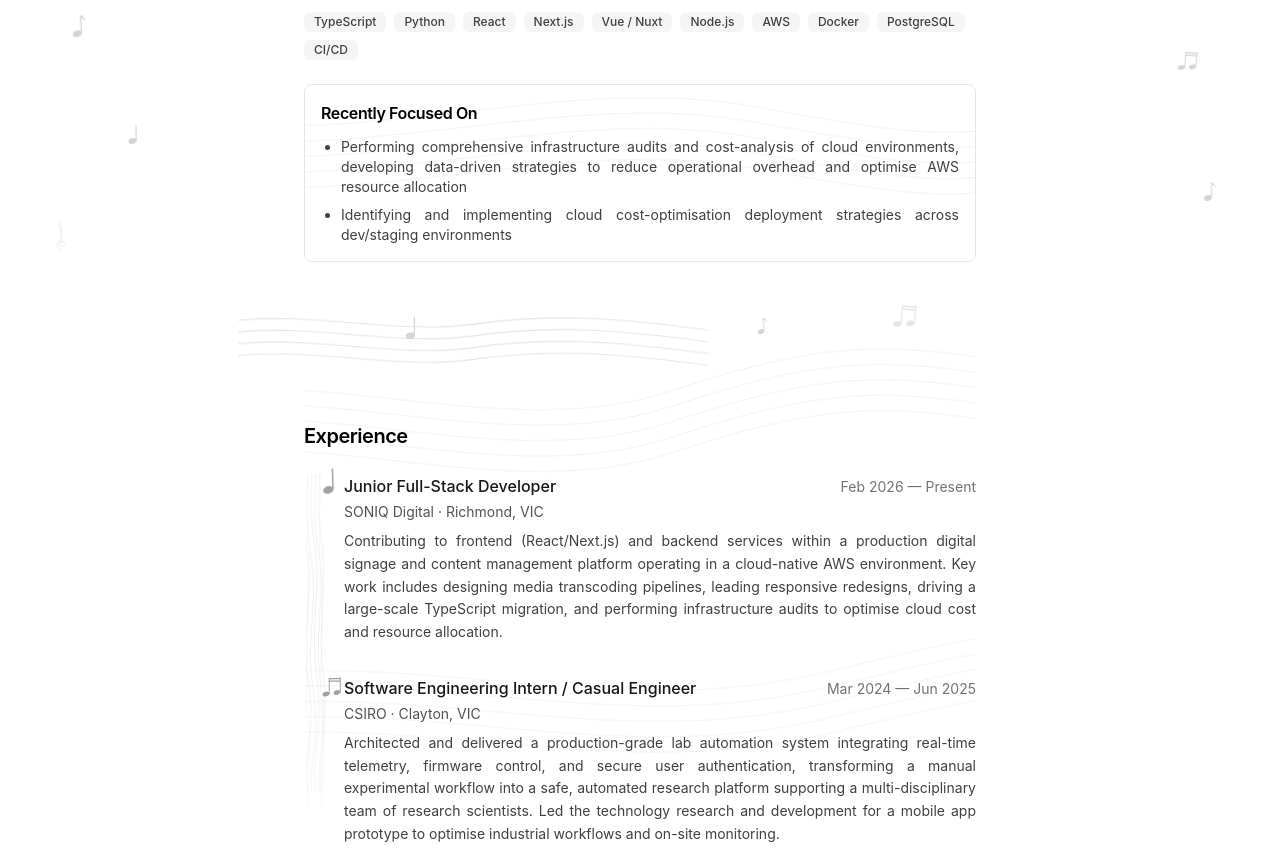
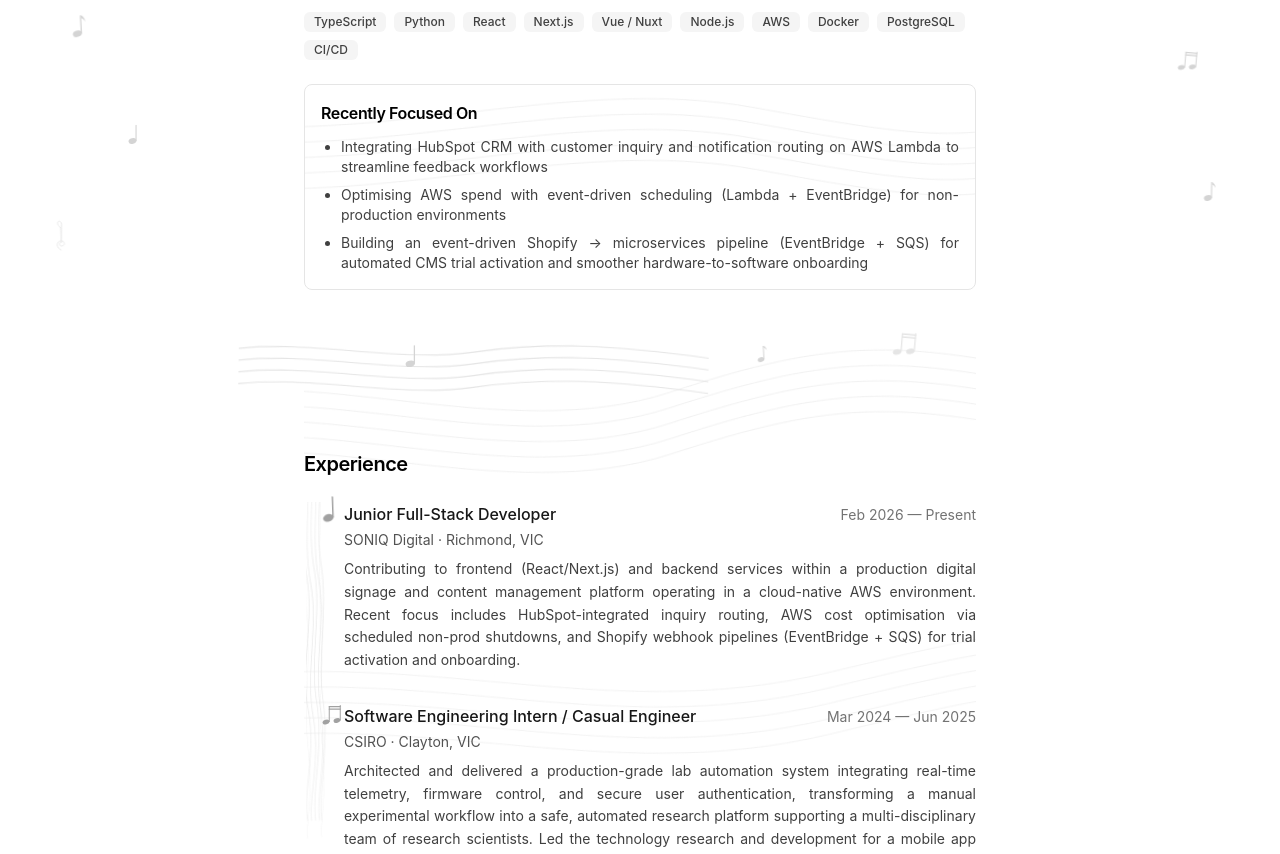
Before and after one commit to giabaobui-nedy/portfolio-website, a Next.js app: page / in a window 1280 px wide. Shown: the part 500-1354 px from the top of the page. Built offline with nearby package versions, Linux system fonts and the light colour scheme.

Commit message:
(2026.05.11) update content

```diff
--- a/app/page.tsx
+++ b/app/page.tsx
@@ -100,13 +100,17 @@
           </h2>
           <ul className="list-disc pl-5 space-y-2 text-sm text-neutral-700 dark:text-neutral-300">
             <li>
-              Performing comprehensive infrastructure audits and cost-analysis
-              of cloud environments, developing data-driven strategies to reduce
-              operational overhead and optimise AWS resource allocation
+              Integrating HubSpot CRM with customer inquiry and notification
+              routing on AWS Lambda to streamline feedback workflows
             </li>
             <li>
-              Identifying and implementing cloud cost-optimisation deployment
-              strategies across dev/staging environments
+              Optimising AWS spend with event-driven scheduling (Lambda +
+              EventBridge) for non-production environments
+            </li>
+            <li>
+              Building an event-driven Shopify → microservices pipeline
+              (EventBridge + SQS) for automated CMS trial activation and
+              smoother hardware-to-software onboarding
             </li>
           </ul>
         </div>
@@ -132,11 +136,11 @@
               <p className="text-sm text-neutral-700 dark:text-neutral-300 leading-relaxed">
                 Contributing to frontend (React/Next.js) and backend services
                 within a production digital signage and content management
-                platform operating in a cloud-native AWS environment. Key work
-                includes designing media transcoding pipelines, leading
-                responsive redesigns, driving a large-scale TypeScript
-                migration, and performing infrastructure audits to optimise
-                cloud cost and resource allocation.
+                platform operating in a cloud-native AWS environment. Recent
+                focus includes HubSpot-integrated inquiry routing, AWS cost
+                optimisation via scheduled non-prod shutdowns, and Shopify
+                webhook pipelines (EventBridge + SQS) for trial activation and
+                onboarding.
               </p>
             </div>
           </TimelineItem>
--- a/app/work/page.tsx
+++ b/app/work/page.tsx
@@ -41,6 +41,9 @@
       'Git/GitHub',
       'CI/CD',
       'GitHub Actions',
+      'EventBridge',
+      'SQS',
+      'HubSpot',
     ],
     bullets: [
       'Contributing to frontend (React/Next.js) and backend services (microservices-based and event-driven) within a production digital signage and content management platform operating in a cloud-native AWS environment.',
@@ -54,9 +57,12 @@
       'Engineered the migration of device communication protocols to a modern cloud-native synchronisation service, improving real-time data reliability and system scalability across distributed signage displays.',
       'Implemented responsive layout support for portrait (1080×1920) and landscape (1920×1080) digital signage displays, ensuring consistent rendering across different screen orientations used in real-world deployments.',
       'Participated in debugging and resolving production issues as reported during QA, ensuring system reliability and minimal disruption to live deployments and improving UX.',
-      'Designed and implemented a scalable user inquiry service enabling automated feedback routing to support teams (Lambda → AWS SES).',
-      'Performed a comprehensive infrastructure audit and cost-analysis of cloud environments, developing data-driven strategies to reduce operational overhead and optimise AWS resource allocation.',
-      'Performed infrastructure audits to identify and implement cloud cost-optimisation deployment strategies.',
+      'Engineered a scalable user inquiry and notification routing service using AWS Lambda, integrating with HubSpot CRM to automate and streamline customer feedback workflows.',
+      'Designed and deployed an event-driven infrastructure scheduling service (AWS Lambda + EventBridge) to automatically shut down non-production environments, reducing development costs by 10–12% and staging costs by 33% through time-based optimisation.',
+      'Analysed an existing data integration architecture and proposed a simplified serverless alternative to achieve eventual consistency while reducing system complexity and infrastructure cost.',
+      'Led a TypeScript migration and architected a scalable frontend system with modular feature design, layered hooks, and strict type-safe boundaries.',
+      'Built automated validation tooling to enforce architectural constraints, reducing coupling and ensuring consistent code quality, particularly for AI-assisted development.',
+      'Currently working on an event-driven integration pipeline connecting Shopify webhooks to internal microservices (EventBridge + SQS), enabling automated CMS trial activation flows and reducing customer onboarding friction between hardware purchases and software usage.',
     ],
   },
   {
@@ -94,6 +100,7 @@
       'Conducted structured evaluation of cross-platform technologies (Flutter, .NET MAUI, React Native), guiding architectural decisions based on performance, maintainability, and alignment with existing tech stacks.',
       'Applied end-to-end SDLC practices including requirements analysis, iterative prototyping, Jira-based task tracking, Git version control, formal SRS/SDD documentation, commissioning support, and knowledge transfer to ensure sustainable long-term maintenance.',
       'Collaborated closely with researchers, electronics engineers, and external vendors to align software behaviour with hardware capabilities, supporting commissioning activities, safe laboratory handover, and strengthened industry partnerships.',
+      'Produced a structured handover suite at system completion: maintained SRS/SDD documentation spanning frontend to backend, built UML architecture diagrams used to brief a mechatronics engineer with adjacent software experience as a relay for future onboarding, and co-recorded a step-by-step deployment tutorial with the team lead to ensure the system was fully reproducible end-to-end.',
       'Led technical demonstrations for internal leadership, visiting industry partners, and national intern cohorts, effectively communicating architectural decisions and the strategic value of applied software engineering within mineral processing research.',
       'Received a complimentary message from the Research Director from CSIRO. "It stimulated a great conversation at lunch about how compelling the solution is as well as the value of the great voice of customer work and how the user interfaces address the changing way people work."'
     ],
```
